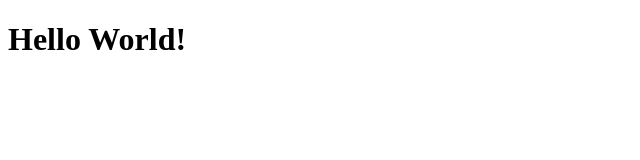
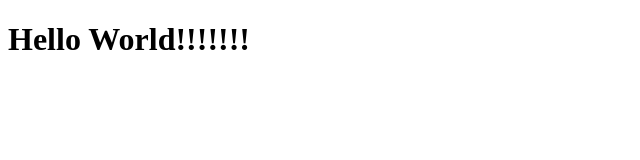
Before and after one commit to ReindeerCode/Google_Maps_Travel_Companion, a React (Create React App) app: page / in a window 1280 px wide. Shown: the top 160 px of the page, without its empty margins (0-640 px from the left). Built offline with nearby package versions, Linux system fonts and the light colour scheme.

Commit message:
built out components folder

```diff
--- a/src/App.js
+++ b/src/App.js
@@ -3,7 +3,7 @@ import React from "react";
 const App = () => {
   return (
     <div>
-      <h1>Hello World!</h1>
+      <h1>Hello World!!!!!!!</h1>
     </div>
   );
 };
```
Also changed, not shown: src/components/Header/Header.jsx (added), src/components/Header/styles.css (added), src/components/List/List.jsx (added), src/components/List/styles.css (added), src/components/Map/Map.jsx (added), src/components/Map/styles.css (added), src/components/PlaceDetails/PlaceDetails.jsx (added), src/components/PlaceDetails/styles.css (added).
